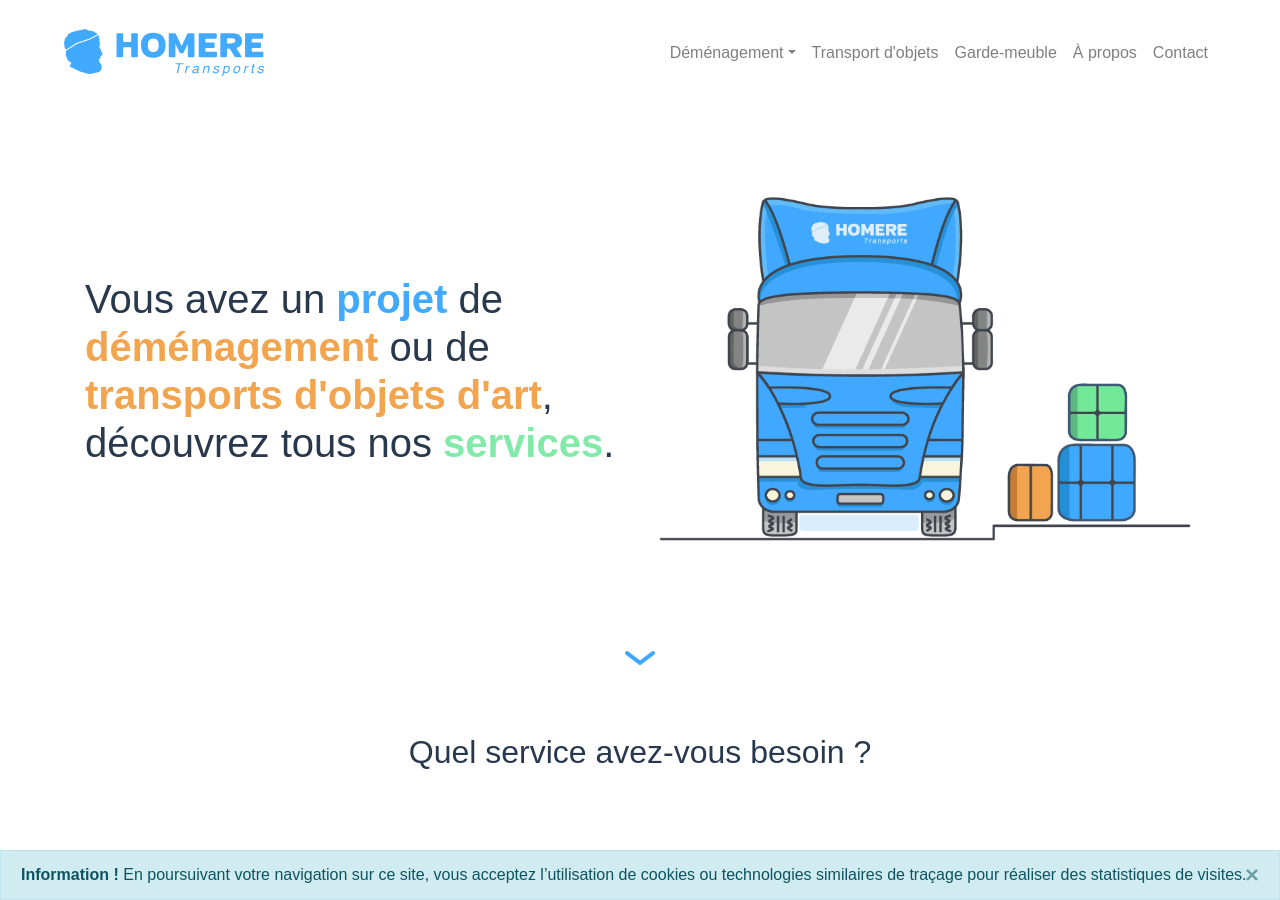
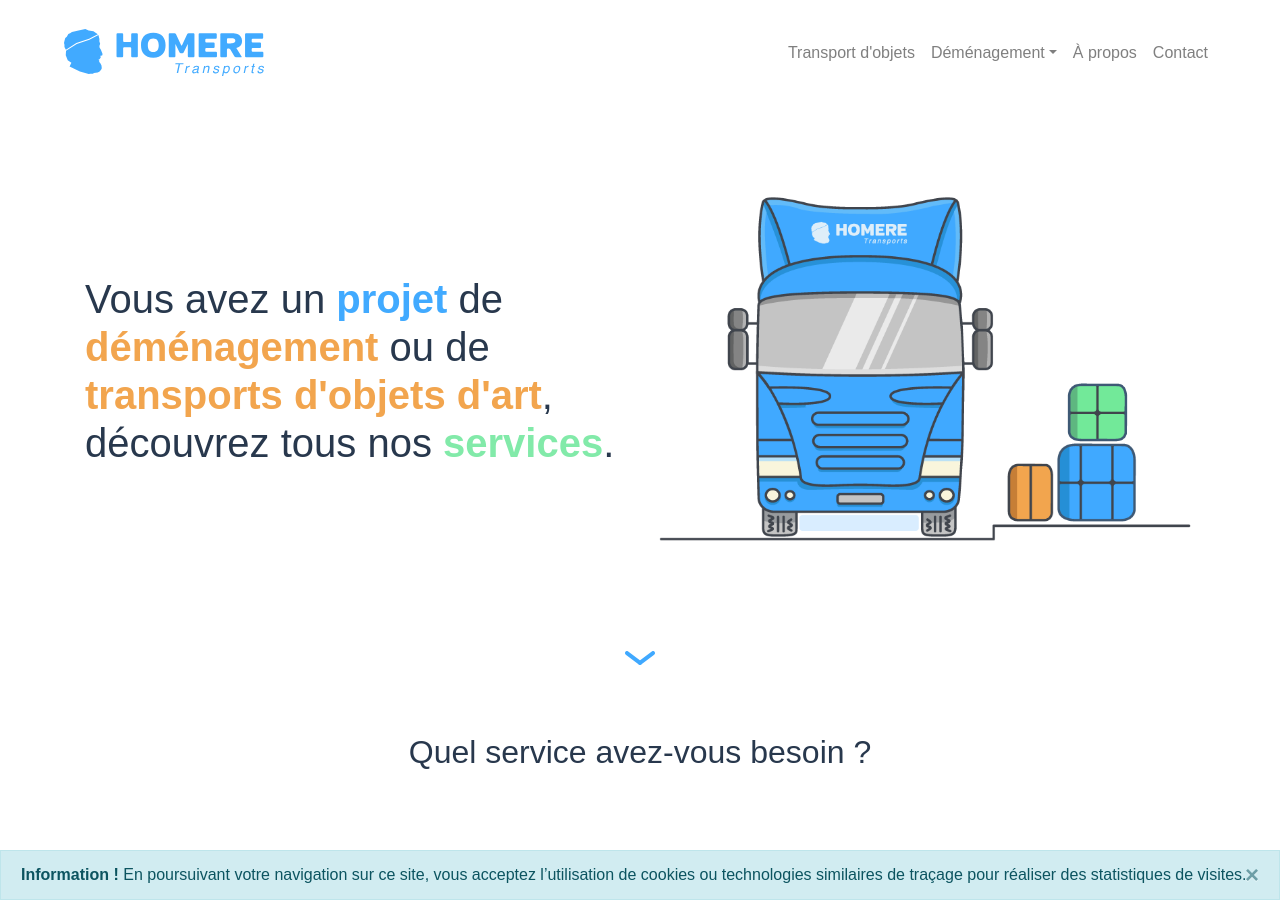
Before and after one commit to benjg19/homere, a Jekyll site: the page built from index.html, in a window 1280 px wide and 900 px high. Built offline with Jekyll 4.4.1, drawn with Linux system fonts in a browser that asks for light colours; nearby versions of some CDN libraries.

Commit message:
D-none (menu : sup. garde meuble + international)

```diff
--- a/_includes/header.html
+++ b/_includes/header.html
@@ -47,6 +47,11 @@
         <div class="collapse navbar-collapse justify-content-end">
 
           <ul class=" navbar-nav ">
+
+            <li class="nav-item">
+              <a class="nav-link {% if page.url contains 'transport-dobjet' %}active{% endif %}" href="{{site.baseurl}}/transport-dobjets">Transport d'objets</a>
+            </li>
+
             <li class="nav-item dropdown">
               <a class="nav-link dropdown-toggle {% if page.url contains 'demenagement' %}active{% endif %}" href="" id="dropdown01" data-toggle="dropdown" aria-haspopup="true" aria-expanded="false">Déménagement</a>
               <div class="dropdown-menu" aria-labelledby="dropdown01">
@@ -64,7 +69,7 @@
                     <small class="d-md-block d-none dropdown__link-block-copy">Déménagment d'entreprise.</small>
                   </div>
                 </a>
-                <a class="dropdown-item media {% if page.url contains 'contact' %}active{% endif %}" href="{{site.baseurl}}/demenagement-international">
+                <a class="d-none dropdown-item media {% if page.url contains 'contact' %}active{% endif %}" href="{{site.baseurl}}/demenagement-international">
                   <img src="{{ site.baseurl }}/img/personnage-international-250px.png" alt="Personnage entreprise">
                   <div class="pl-3 media-body align-self-center">
                     <div class="h5 m-0 font-weight-normal">International</div>
@@ -73,10 +78,8 @@
                 </a>
               </div>
             </li>
-            <li class="nav-item">
-              <a class="nav-link {% if page.url contains 'transport-dobjet' %}active{% endif %}" href="{{site.baseurl}}/transport-dobjets">Transport d'objets</a>
-            </li>
-            <li class="nav-item">
+
+            <li class="d-none nav-item">
               <a class="nav-link {% if page.url contains 'garde-meuble' %}active{% endif %}" href="{{site.baseurl}}/garde-meuble">Garde-meuble</a>
             </li>
             <li class="nav-item">
```
